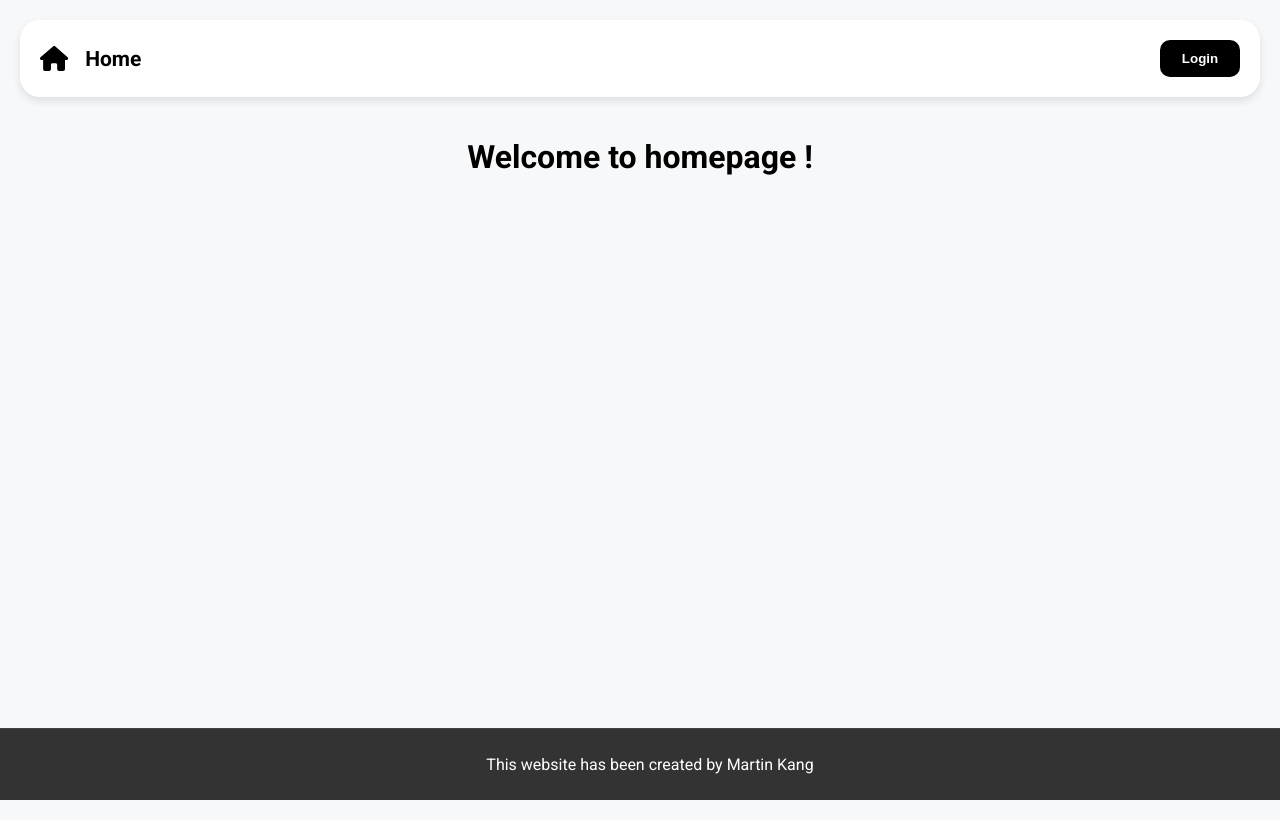
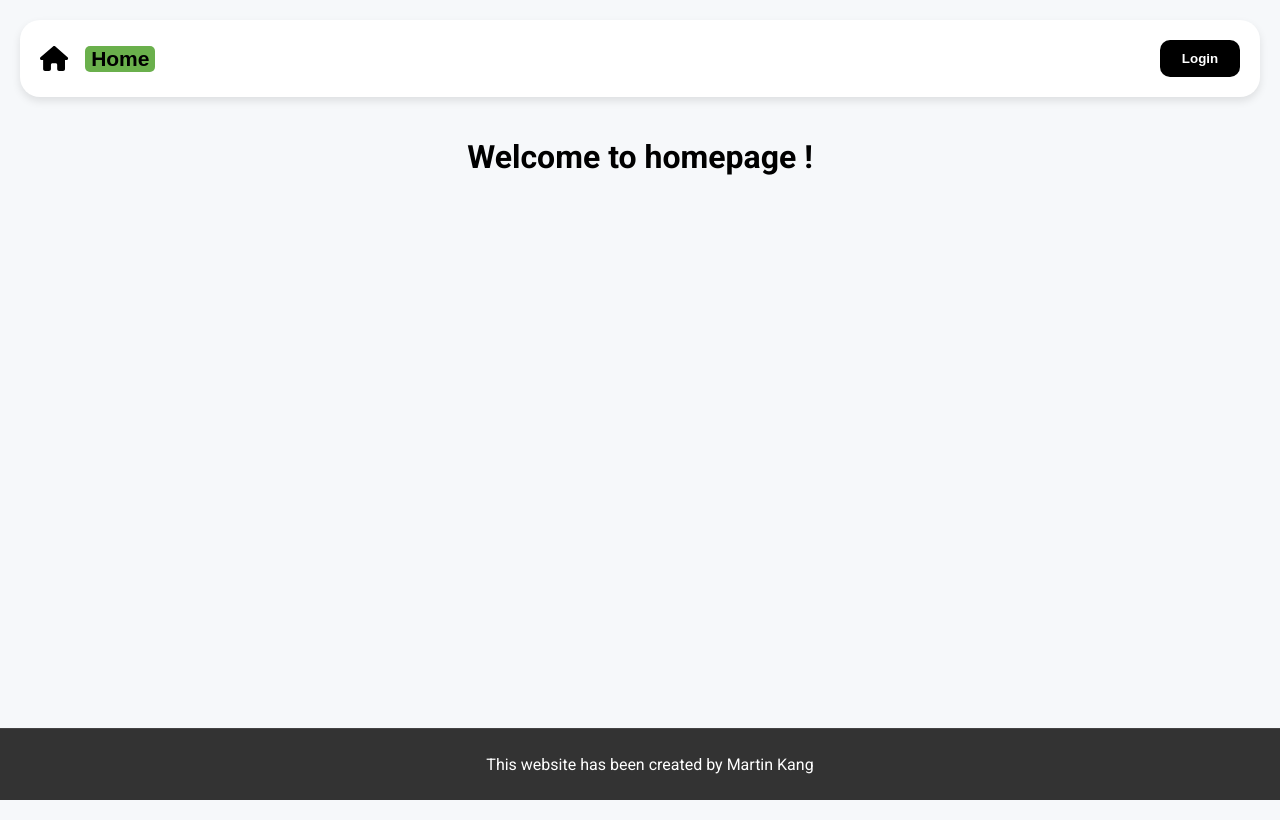
Before and after one commit to kangmartin/InterfaceDevelopmentLab3, a Vue app: page / in a window 1280 px wide. Built offline with nearby package versions, Linux system fonts and the light colour scheme.

Commit message:
Ex 7: create BaseButton with primary color

```diff
--- /dev/null
+++ b/src/components/BaseButton.vue
@@ -0,0 +1,46 @@
+<script>
+export default {
+  name: "BaseButton",
+  props: {
+    label: {
+      type: String,
+      required: true
+    },
+    disabled: {
+      type: Boolean,
+      default: false
+    },
+  }
+}
+</script>
+
+<template>
+  <button :disabled="disabled" class="base-button">
+    {{ label }}
+  </button>
+</template>
+
+<style scoped>
+.base-button {
+  background-color: #6ab04c;
+  font-weight: 600;
+  font-size: 21px;
+  margin-right: 60px;
+  margin-left: 10px;
+  border-radius: 5px;
+  border: none;
+  cursor: pointer;
+  transition: background-color 0.3s, transform 0.3s;
+}
+
+.base-button:hover:not(:disabled),
+.base-button:focus:not(:disabled) {
+  background-color: rgba(106, 176, 76, 0.75);
+  transform: scale(1.05);
+}
+
+.base-button:disabled {
+  background-color: #cccccc;
+  cursor: not-allowed;
+}
+</style>
--- a/src/components/BaseHeader.vue
+++ b/src/components/BaseHeader.vue
@@ -1,7 +1,10 @@
 <script>
-
+import BaseButton from "@/components/BaseButton.vue";
 export default {
-name: "BaseHeader"
+  name: "BaseHeader",
+  components: {
+    BaseButton
+  }
 }
 </script>
 
@@ -10,8 +13,8 @@ name: "BaseHeader"
 
     <div class="left-container">
       <font-awesome-icon :icon="['fas', 'house']" class="icon"/>
-      <a href="#" class="logo">
-        Home</a>
+      <BaseButton label="Home" />
+
     </div>
 
       <button class="blackbutton">Login</button>
```
